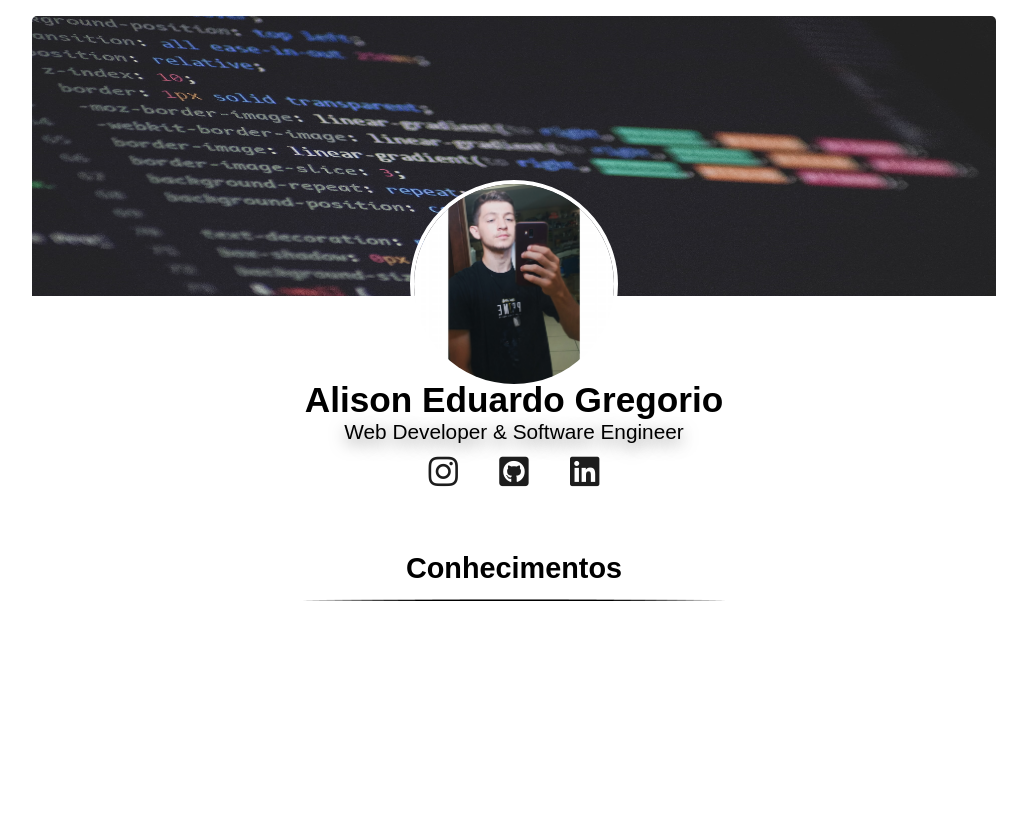
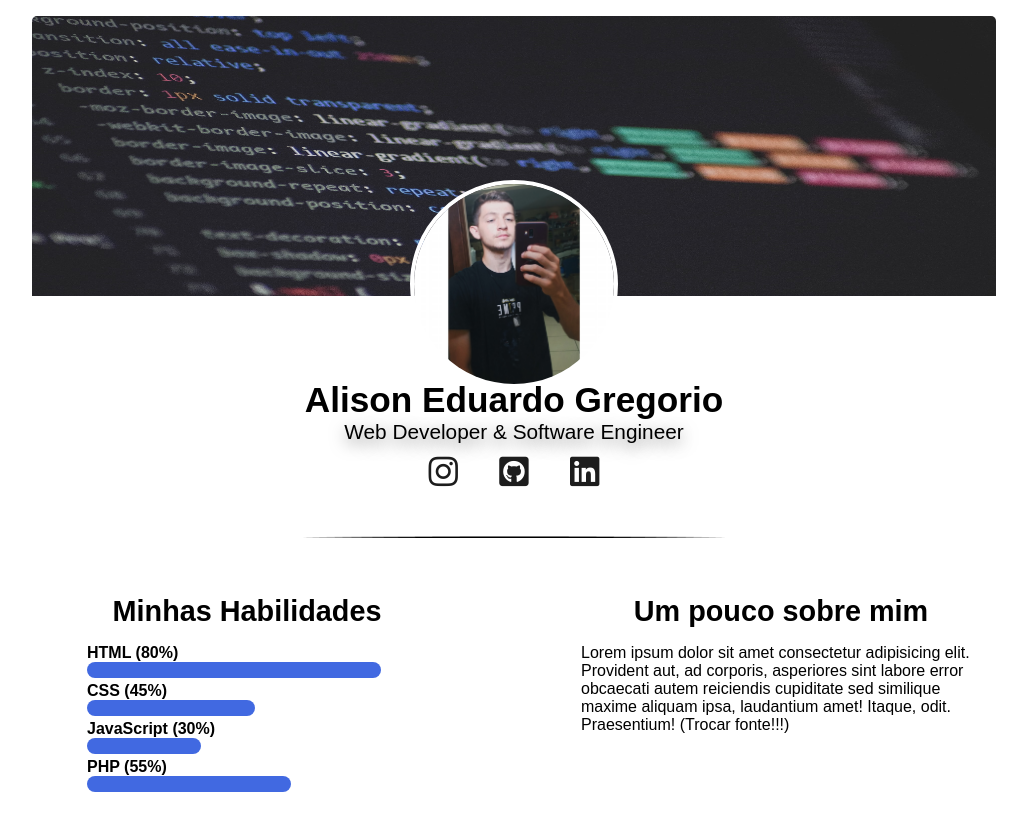
Before and after one commit to iSTALK3R/istalk3r.github.io, a plain HTML site: page index.html in a window 1280 px wide. Shown: the whole page, without its empty margins (126-1153 px from the left). Before the commit the page ends 800 px from the top, so only its background shows below. Drawn offline with Linux system fonts and the light colour scheme; a web font is replaced by a local one.

Commit message:
Inicio de criação area de skills

```diff
--- a/index.html
+++ b/index.html
@@ -22,17 +22,49 @@
                 <h1>Alison Eduardo Gregorio</h1>
                 <p>Web Developer & Software Engineer</p>
                 <div id="social-icons">
-                    <a href="#"><i class="fab fa-instagram"></i></a>
-                    <a href="#"><i class="fab fa-github-square"></i></a>
-                    <a href="#"><i class="fab fa-linkedin"></i></a>
+                    <a href="https://www.instagram.com/alison_tedh/" target="_blank"><i
+                            class="fab fa-instagram"></i></a>
+                    <a href="https://github.com/iSTALK3R/" target="_blank"><i class="fab fa-github-square"></i></a>
+                    <a href="https://www.linkedin.com/in/linkedalison/" target="_blank"><i
+                            class="fab fa-linkedin"></i></a>
                 </div>
             </div>
         </header>
 
-        <section class="knowledge" id="knowledge">
+        <section class="knowledge">
             <div class="section-header">
-                <h1>Conhecimentos</h1>
                 <img src="images/line.png" alt="line">
+            </div>
+            <div class="section-body">
+                <div class="technologies">
+                    <h1>Minhas Habilidades</h1>
+                    <ul>
+                        <li>
+                            <h4>HTML (80%)</h4>
+                            <span class="bar bar1"></span>
+                        </li>
+                        <li>
+                            <h4>CSS (45%)</h4>
+                            <span class="bar bar2"></span>
+                        </li>
+                        <li>
+                            <h4>JavaScript (30%)</h4>
+                            <span class="bar bar3"></span>
+                        </li>
+                        <li>
+                            <h4>PHP (55%)</h4>
+                            <span class="bar bar4"></span>
+                        </li>
+                    </ul>
+                </div>
+                <div class="about">
+                    <h1>Um pouco sobre mim</h1>
+                    <p>
+                        Lorem ipsum dolor sit amet consectetur adipisicing elit. Provident aut, ad corporis, asperiores
+                        sint labore error obcaecati autem reiciendis cupiditate sed similique maxime aliquam ipsa,
+                        laudantium amet! Itaque, odit. Praesentium! (Trocar fonte!!!)
+                    </p>
+                </div>
             </div>
         </section>
     </div>
--- a/styles.css
+++ b/styles.css
@@ -6,6 +6,8 @@ body {
     font-family: 'Baloo Tammudu 2', sans-serif;
     scroll-behavior: smooth;
 }
+
+/** Header area */
 
 .container {
     padding: 8px 150px;
@@ -63,20 +65,107 @@ body {
     color: #000;
 }
 
+/** Knowledge area */
+
 .section-header {
     text-align: center;
-    margin-top: 60px;
-}
-
-.section-header h1 {
-    margin-bottom: 0;
-    font-size: 1.8rem;
+    margin-top: 30px;
 }
 
 .section-header img {
     width: 500px;
     height: 30px;
 }
+
+.section-body {
+    display: flex;
+    justify-content: space-between;
+    flex-wrap: wrap;
+}
+
+.technologies {
+    width: 400px;
+    padding: 15px;
+}
+
+.about {
+    width: 400px;
+    padding: 15px;
+}
+
+@keyframes load {
+    from {
+        width: 0%;
+    }
+}
+
+@-webkit-keyframes load {
+    from {
+        width: 0%;
+    }
+}
+
+@-moz-keyframes load {
+    from {
+        width: 0%;
+    }
+}
+
+@-o-keyframes load {
+    from {
+        width: 0%;
+    }
+}
+
+.technologies h1,
+.about h1 {
+    font-size: 1.8rem;
+    text-align: center;
+    margin-bottom: 10px;
+}
+
+.technologies ul {
+    list-style: none;
+}
+
+.technologies ul li h4 {
+    margin: 0;
+}
+
+.bar {
+    height: 15px;
+    margin-bottom: 15px;
+}
+
+.bar::before {
+    content: "";
+    background-color: royalblue;
+    display: inline-block;
+    padding: 8px;
+    border-radius: 10px;
+    animation: load 2s 0s;
+    -webkit-animation: load 2s 0s;
+    -moz-animation: load 2s 0s;
+    -o-animation: load 2s 0s;
+}
+
+.bar.bar1::before {
+    width: calc(80% - 10px);
+}
+
+.bar.bar2::before {
+    width: calc(45% - 10px);
+}
+
+.bar.bar3::before {
+    width: calc(30% - 10px);
+}
+
+.bar.bar4::before {
+    width: calc(55% - 10px);
+}
+
+/** Responsive area */
 
 @media screen and (max-width: 860px) {
     .container {
@@ -108,4 +197,17 @@ body {
     .section-header img {
         width: 280px;
     }
+
+    .technologies {
+        width: 270px;
+    }
+
+    .technologies h1,
+    .about h1 {
+        font-size: 1.5rem;
+    }
+
+    .about p {
+        text-align: center;
+    }
 }
```
